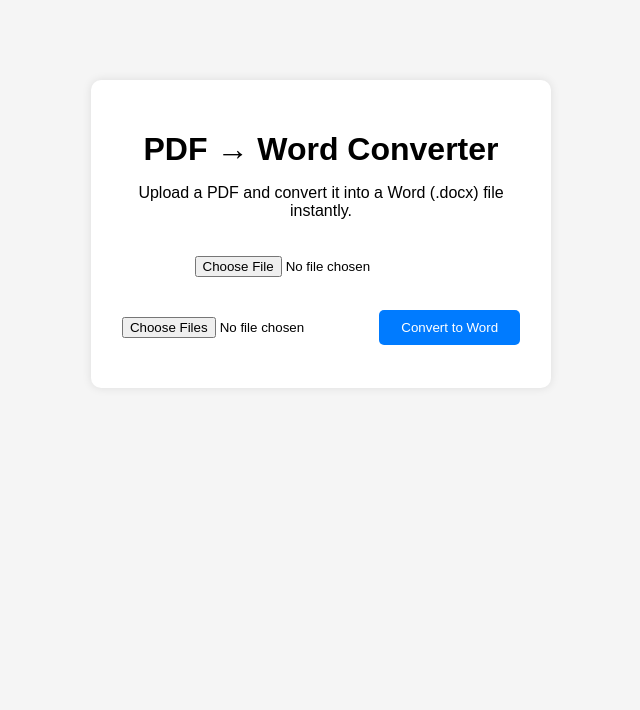
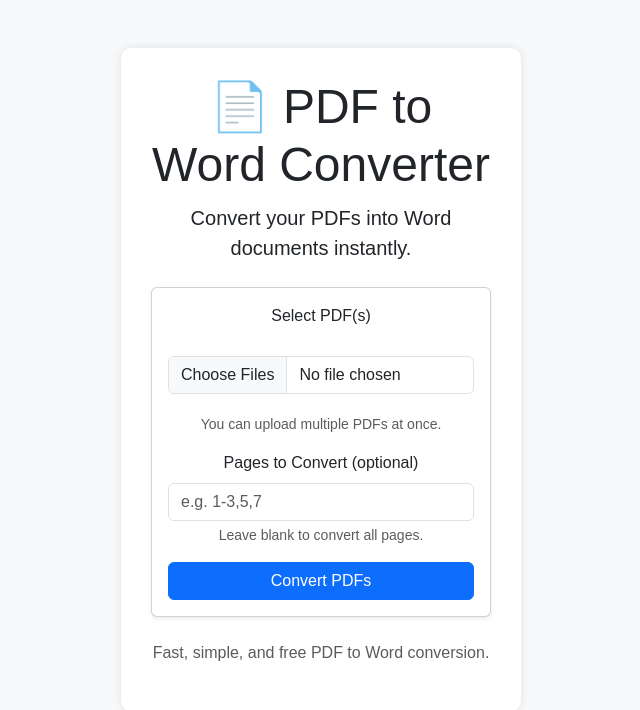
Before and after one commit to ankita05-web/pdf2word, a Flask app: page / in a window 1280 px wide. Shown: the top 710 px of the page, without its empty margins (319-959 px from the left). Run offline with Flask 3, Linux system fonts and the light colour scheme.

Commit message:
Enhance index.html with Bootstrap and form updates
Updated the layout and styling of the PDF to Word converter page, including Bootstrap integration and improved form handling.

```diff
--- a/templates/index.html
+++ b/templates/index.html
@@ -4,22 +4,74 @@
     <meta charset="UTF-8">
     <meta name="viewport" content="width=device-width, initial-scale=1.0">
     <title>PDF to Word Converter</title>
-    <link rel="stylesheet" href="/static/style.css">
+    <!-- Bootstrap CSS -->
+    <link href="https://cdn.jsdelivr.net/npm/bootstrap@5.3.2/dist/css/bootstrap.min.css" rel="stylesheet">
+    <link rel="stylesheet" href="{{ url_for('static', filename='style.css') }}">
 </head>
-<body>
+<body class="bg-light">
 
-    <div class="container">
-        <h1>PDF → Word Converter</h1>
-        <p>Upload a PDF and convert it into a Word (.docx) file instantly.</p>
+<div class="container mt-5">
+    <div class="text-center mb-4">
+        <h1 class="display-5">📄 PDF to Word Converter</h1>
+        <p class="lead">Convert your PDFs into Word documents instantly.</p>
+    </div>
 
-        <form action="/" method="POST" enctype="multipart/form-data">
-    <input type="file" name="pdf_file" required>
-            <input type="file" name="pdf_files" id="fileInput" accept="application/pdf" multiple required>
+    <!-- Alerts -->
+    {% with messages = get_flashed_messages() %}
+      {% if messages %}
+        <div class="alert alert-warning alert-dismissible fade show" role="alert">
+            {% for message in messages %}
+              <div>{{ message }}</div>
+            {% endfor %}
+            <button type="button" class="btn-close" data-bs-dismiss="alert" aria-label="Close"></button>
+        </div>
+      {% endif %}
+    {% endwith %}
 
-    <button type="submit">Convert to Word</button>
-</form>
+    <!-- Upload Form -->
+    <div class="card shadow-sm">
+        <div class="card-body">
+            <form method="post" enctype="multipart/form-data" id="pdfForm">
+                <div class="mb-3">
+                    <label class="form-label">Select PDF(s)</label>
+                    <input type="file" class="form-control" name="pdfs" id="pdfs" multiple required>
+                    <div class="form-text">You can upload multiple PDFs at once.</div>
+                </div>
 
+                <div class="mb-3">
+                    <label class="form-label">Pages to Convert (optional)</label>
+                    <input type="text" class="form-control" name="pages" placeholder="e.g. 1-3,5,7">
+                    <div class="form-text">Leave blank to convert all pages.</div>
+                </div>
+
+                <button type="submit" class="btn btn-primary w-100">Convert PDFs</button>
+            </form>
+        </div>
     </div>
+
+    <!-- Progress bar -->
+    <div class="progress mt-4 d-none" id="progressContainer">
+        <div class="progress-bar progress-bar-striped progress-bar-animated" id="progressBar" style="width: 0%"></div>
+    </div>
+
+    <div class="text-center mt-4">
+        <p class="text-muted">Fast, simple, and free PDF to Word conversion.</p>
+    </div>
+</div>
+
+<!-- Bootstrap JS -->
+<script src="https://cdn.jsdelivr.net/npm/bootstrap@5.3.2/dist/js/bootstrap.bundle.min.js"></script>
+
+<script>
+    const form = document.getElementById('pdfForm');
+    const progressContainer = document.getElementById('progressContainer');
+    const progressBar = document.getElementById('progressBar');
+
+    form.addEventListener('submit', function(event){
+        progressContainer.classList.remove('d-none');
+        progressBar.style.width = '30%'; // simulate initial progress
+    });
+</script>
 
 </body>
 </html>
```
